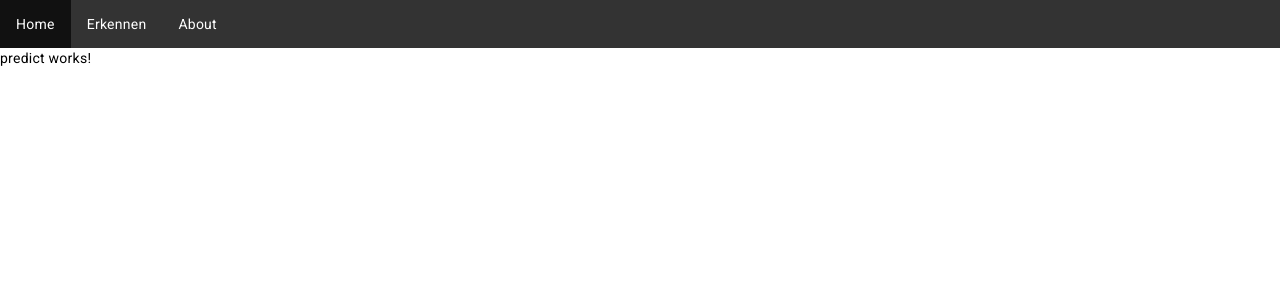
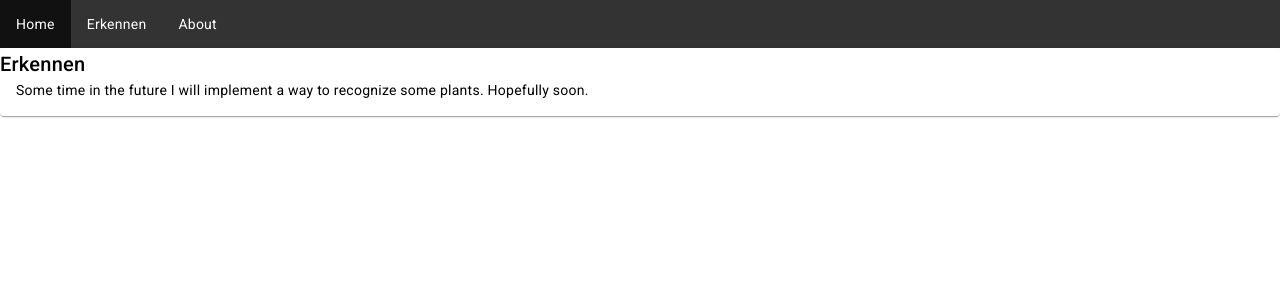
Before and after one commit to invasive-plant-detection/plant_detection_frontend, an Angular app: page /predict in a window 1280 px wide. Shown: the top 300 px of the page. Built offline with nearby package versions, Linux system fonts and the light colour scheme.

Commit message:
add placeholder

```diff
--- a/src/app/detection/detection.module.ts
+++ b/src/app/detection/detection.module.ts
@@ -2,6 +2,7 @@ import { NgModule } from '@angular/core';
 import { CommonModule } from '@angular/common';
 import { PredictComponent } from './predict/predict.component';
 import {RouterModule, Routes} from "@angular/router";
+import {MatCardModule} from "@angular/material/card";
 
 @NgModule({
   declarations: [
@@ -9,7 +10,8 @@ import {RouterModule, Routes} from "@angular/router";
   ],
   imports: [
     CommonModule,
-    RouterModule.forChild([{path: '', component: PredictComponent}])
+    RouterModule.forChild([{path: '', component: PredictComponent}]),
+    MatCardModule
   ]
 })
 export class DetectionModule { }
--- a/src/app/detection/predict/predict.component.html
+++ b/src/app/detection/predict/predict.component.html
@@ -1 +1,7 @@
-<p>predict works!</p>
+<mat-card>
+  <mat-card-title>Erkennen</mat-card-title>
+  <mat-card-content>
+    Some time in the future I will implement a way to recognize some plants.
+    Hopefully soon.
+  </mat-card-content>
+</mat-card>
```
